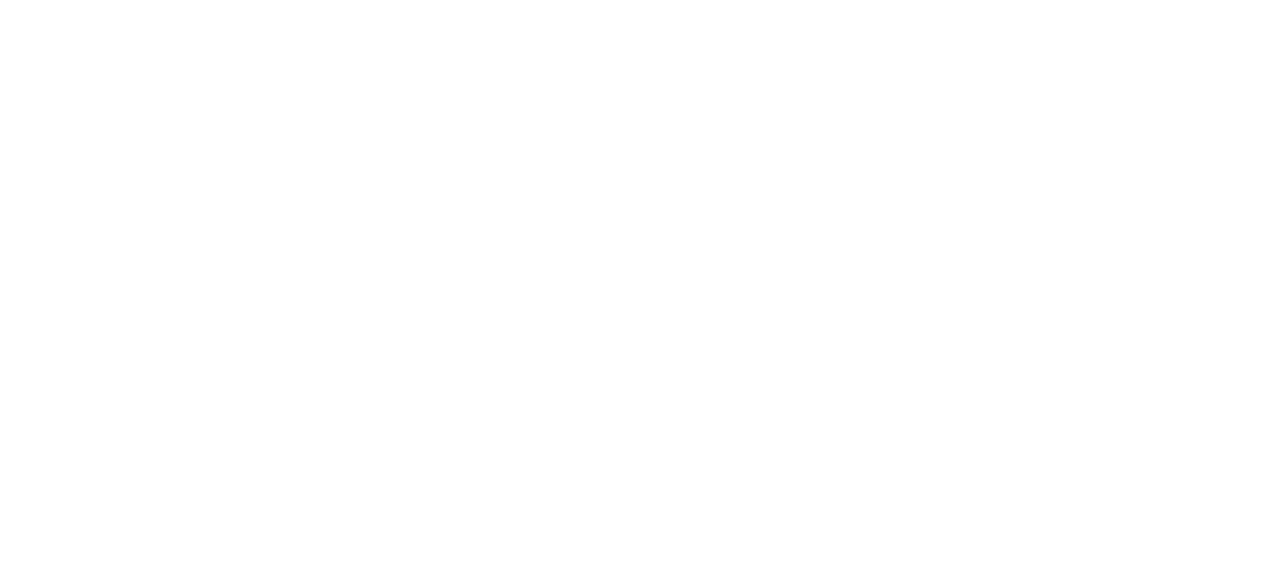
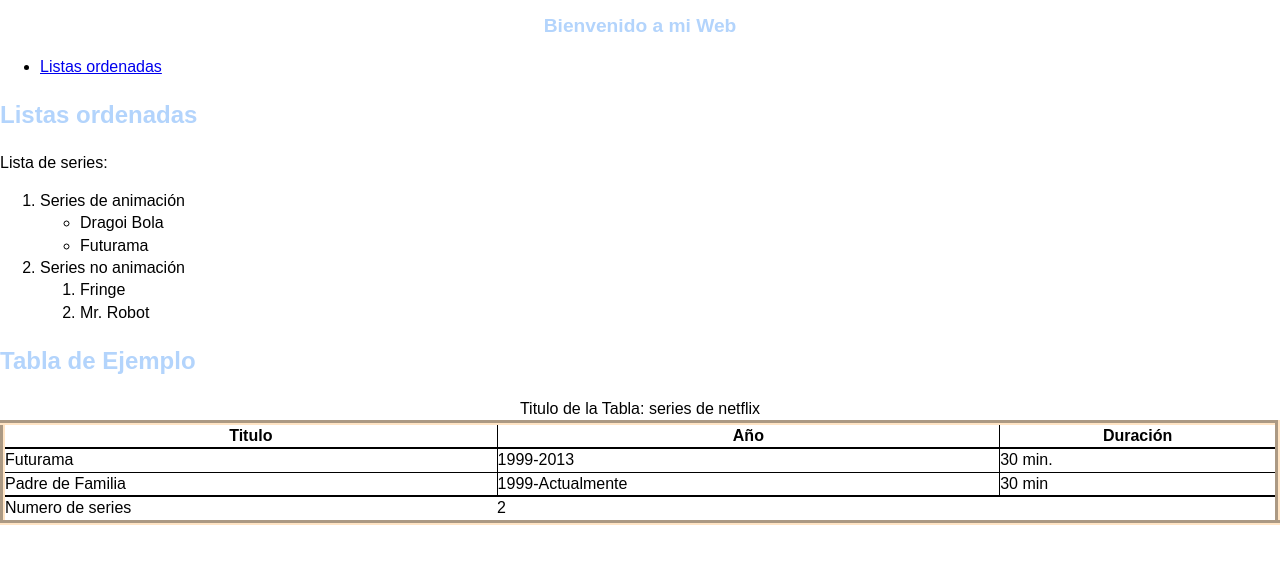
Before and after one commit to urko-vi/proyecto-inicial-html5, a plain HTML site: page index.html in a window 1280 px wide. Drawn offline with nearby package versions, Linux system fonts and the light colour scheme.

```diff
--- a/css/main.css
+++ b/css/main.css
@@ -94,7 +94,46 @@ textarea {
 /* ==========================================================================
    Author's custom styles
    ========================================================================== */
+/*
+************* ESTILOS GENERALES DE LA PÁGINA******************
+*/
+html{
+    font-size: 16px;
+    color: black;
+}
+h1,h2{
+    color:#b3d4fc;
+}
+h1{
+    text-align: center;
+    font-size: 120%;
+    font-weight: bold;/* BOLDER*/
 
+}
+
+p{
+    text-align: justify;
+}
+table{
+    width: 100%;
+    border-width: 5px;
+    border-style: groove;
+    border-color: bisque;
+}
+table th,table td{
+    border-width: 1px;
+    border-style:solid;
+    border-color: black;
+}
+table tfoot tr,table thead tr{
+    border-width: 2px;
+    border-style:solid;
+    border-color: black;
+}
+table tfoot td{
+    border: none;
+}
+/**** MAQUETACIÓN TABLA SERIES*******/
 
 
 
--- a/index.html
+++ b/index.html
@@ -3,8 +3,8 @@
     <head>
         <meta charset="utf-8">
         <meta http-equiv="x-ua-compatible" content="ie=edge">
-        <title></title>
-        <meta name="description" content="">
+        <title>Proyecto inicial</title>
+        <meta name="description" content="Este es proyecto es el primer proyecto con HTML5 básico">
         <meta name="viewport" content="width=device-width, initial-scale=1">
 
         <link rel="apple-touch-icon" href="apple-touch-icon.png">
@@ -15,22 +15,75 @@
         <script src="js/vendor/modernizr-2.8.3.min.js"></script>
     </head>
     <body>
+        <header><h1>Bienvenido a mi Web</h1></header>
+      <!--<span styles="font-weight:bold;"></span>   <b></b>-->
+        <nav>
+            <ul>
+                <li><a href="#listas_ordenadas">Listas ordenadas</a></li>
+            </ul>
+        </nav>
+        <main>
+            <section id="listas_ordenadas">
+               <header><h2>Listas ordenadas</h2></header>
+                <div>
+                    Lista de series:
+                    <ol>
+                        <li>Series de animación
+                            <ul>
+                                <li>Dragoi Bola</li>
+                                <li>Futurama</li>
+                            </ul>
+                        </li>
+                        <li>Series no animación
+                            <ol>
+                               <li>Fringe</li>
+                               <li>Mr. Robot</li>
+                            </ol>
+                        </li>
+                    </ol>
+                </div>
+            </section>
+            <section id="tabla">
+                <header><h2>Tabla de Ejemplo</h2></header>
+                <table id="tabla_series">
+                    <caption>Titulo de la Tabla: series de netflix</caption>
+                    <thead>
+                        <tr>
+                            <th>Titulo</th>
+                            <th>Año</th>
+                            <th>Duración</th>
+                        </tr>
+                    </thead>
+                    <tbody>
+                        <tr>
+                            <td>Futurama</td>
+                            <td>1999-2013</td>
+                            <td>30 min.</td>
+                        </tr>
+                        <tr>
+                            <td>Padre de Familia</td>
+                            <td>1999-Actualmente</td>
+                            <td>30 min</td>
+                        </tr>
+                    </tbody>
+                    <tfoot>
+                        <tr>
+                            <td>Numero de series</td>
+                            <td colspan="2">2</td>
+                        </tr>
+                    </tfoot>
+                </table>
+
+            </section>
 
 
+        </main>
+        <footer>
 
+        </footer>
         <script src="https://code.jquery.com/jquery-1.12.0.min.js"></script>
         <script>window.jQuery || document.write('<script src="js/vendor/jquery-1.12.0.min.js"><\/script>')</script>
         <script src="js/plugins.js"></script>
         <script src="js/main.js"></script>
-
-        <!-- Google Analytics: change UA-XXXXX-X to be your site's ID. -->
-        <script>
-            (function(b,o,i,l,e,r){b.GoogleAnalyticsObject=l;b[l]||(b[l]=
-            function(){(b[l].q=b[l].q||[]).push(arguments)});b[l].l=+new Date;
-            e=o.createElement(i);r=o.getElementsByTagName(i)[0];
-            e.src='https://www.google-analytics.com/analytics.js';
-            r.parentNode.insertBefore(e,r)}(window,document,'script','ga'));
-            ga('create','UA-XXXXX-X','auto');ga('send','pageview');
-        </script>
     </body>
 </html>
```
